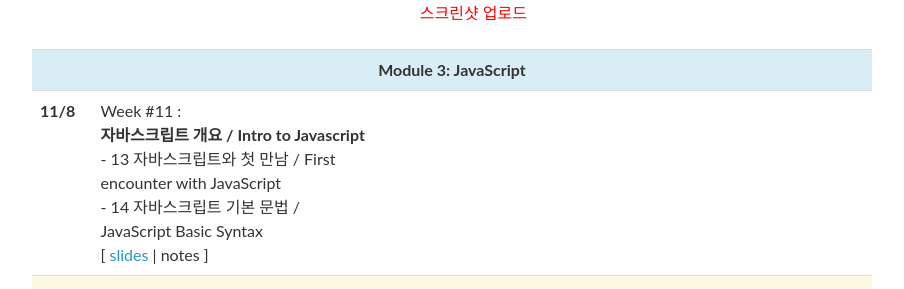
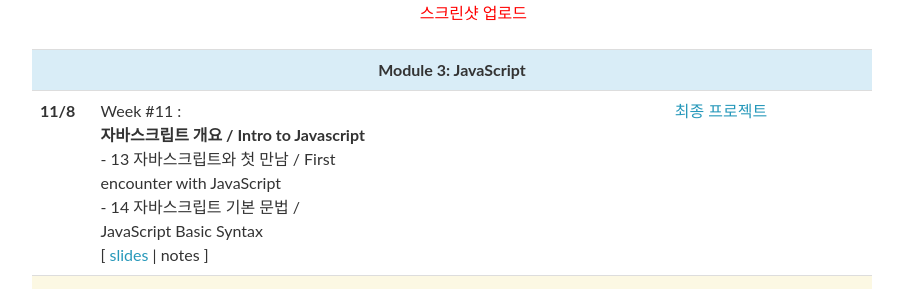
Before and after one commit to 2023-aaronkr/ut-web, a Jekyll site: the page built from _pages/lectures.md, in a window 1280 px wide and 900 px high, scrolled down 1569 px. Shown: the part 159-448 px from the top of the window, without its empty margins (188-1092 px from the left). Built offline with Jekyll 4.4.1, drawn with Linux system fonts in a browser that asks for light colours; nearby versions of some CDN libraries; comment, search, counter and statistics services are not loaded.

Commit message:
Update lectures.yml

```diff
--- a/_data/lectures.yml
+++ b/_data/lectures.yml
@@ -136,7 +136,8 @@
     - 14 자바스크립트 기본 문법 / JavaScript Basic Syntax
   slides: "https://docs.google.com/presentation/d/13eabFkE9F5mVUyqz1lUFsYuF1WvL65W4fGPM4DFSxmM/edit?usp=sharing"
   readings:
-  logistics:
+  logistics: >
+    <a href="https://docs.google.com/presentation/d/1ov5yqFbidtRTE7OetUqsNO6NvxQsdViJuO4pH9MNojs/edit?usp=sharing">최종 프로젝트</a>
 
 - date: 11/15
   week: 12
```
